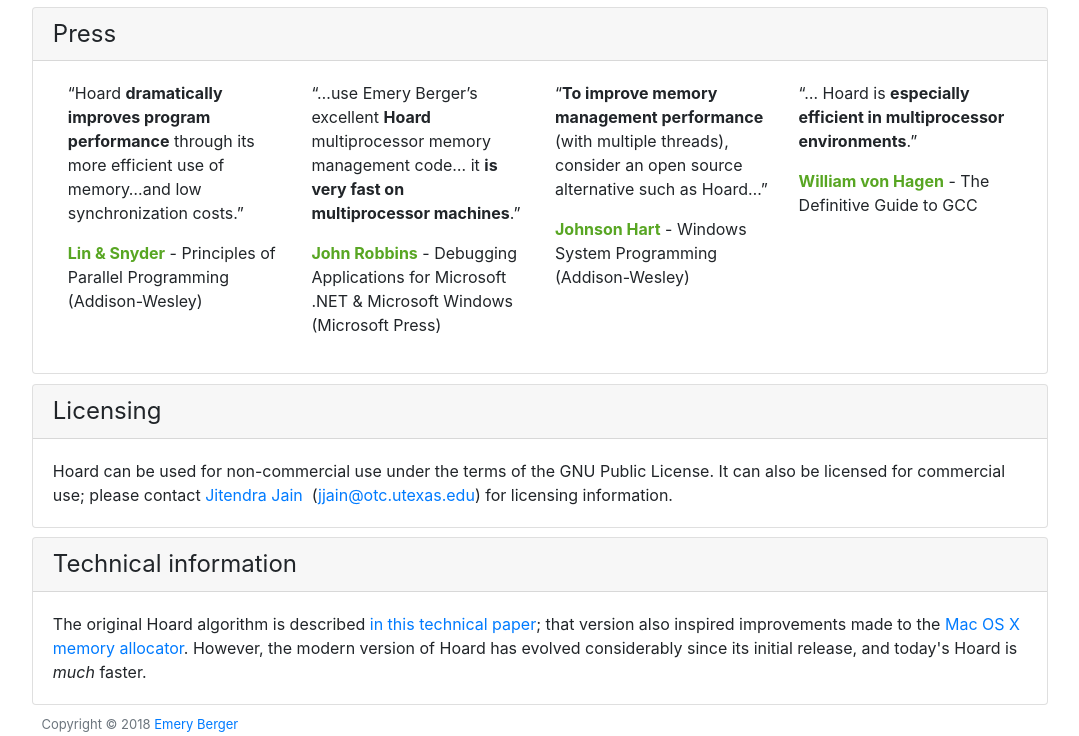
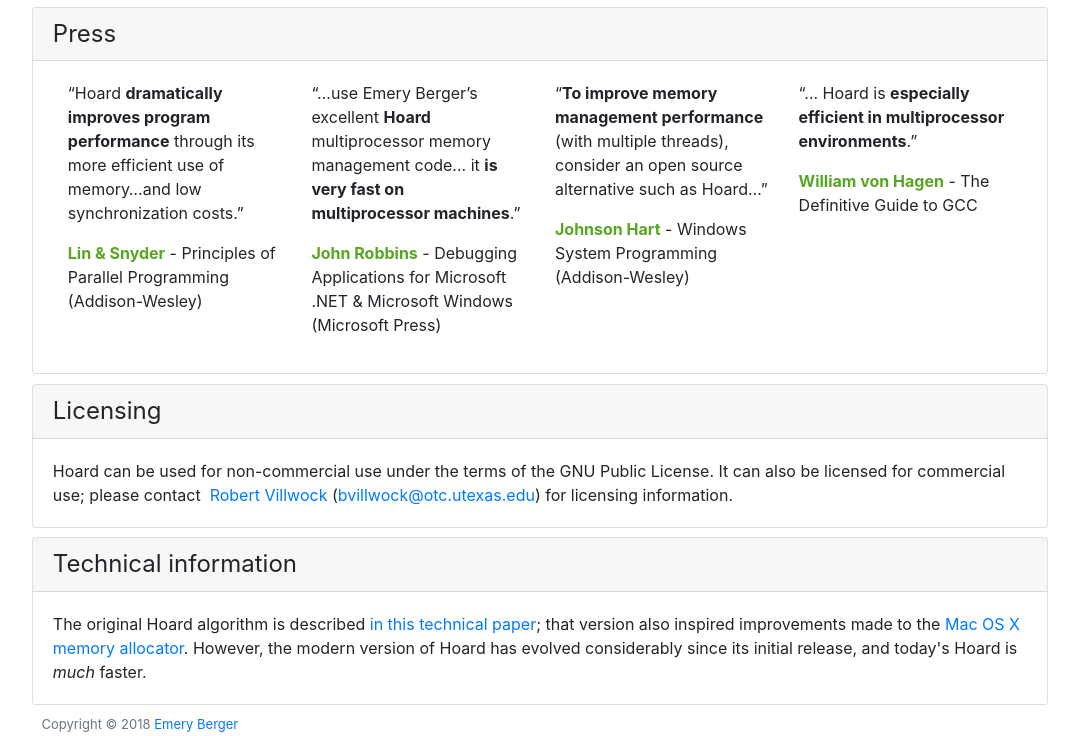
Before and after one commit to libhoard/libhoard.github.io, a plain HTML site: page index.html in a window 1280 px wide. Shown: the part 983-1719 px from the top of the page, without its empty margins (100-1179 px from the left). Drawn offline with nearby package versions, Linux system fonts and the light colour scheme.

Commit message:
Changed contact information.

```diff
--- a/index.html
+++ b/index.html
@@ -236,9 +236,9 @@
 			non-commercial use under the terms
 			of the GNU Public License. It can also be licensed
 			for commercial use; please
-			contact <a href="mailto:jjain@otc.utexas.edu?subject=Hoard%20licensing">Jitendra
-			  Jain</a>
-			(<a href="mailto:jjain@otc.utexas.edu?subject=Hoard%20licensing">jjain@otc.utexas.edu</a>)
+			contact <a href="mailto:bvillwock@otc.utexas.edu?subject=Hoard%20licensing">
+			  Robert Villwock</a>
+			(<a href="mailto:bvillwock@otc.utexas.edu?subject=Hoard%20licensing">bvillwock@otc.utexas.edu</a>)
 			for licensing information.
 		      </div>
 		    </div>
@@ -270,6 +270,7 @@
 
 		</td>
 	      </tr>
+
 
 	    </tbody>
 	  </table>
```
